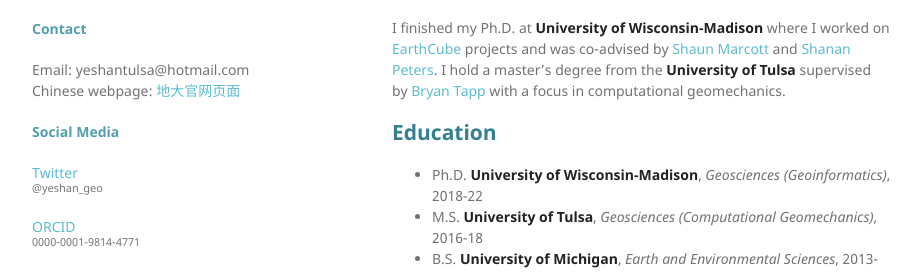
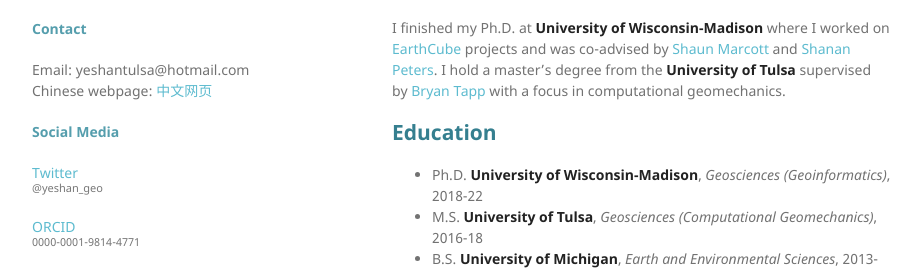
Before and after one commit to yeshan-geo/yeshan-geo.github.io, a Jekyll site: the page built from index.md, in a window 1280 px wide. Shown: the part 418-690 px from the top of the page, without its empty margins (178-1101 px from the left). Built offline with Jekyll 4.4.1, drawn with Linux system fonts in a browser that asks for light colours; our own code applies the rules of GitHub Pages for plain Markdown files.

Commit message:
Update default.html

```diff
--- a/_layouts/default.html
+++ b/_layouts/default.html
@@ -33,7 +33,10 @@
         {% endif %}
 
         <h4>Contact</h4>
-        <p class="view">Email: yeshantulsa@hotmail.com<br>Chinese webpage: <a class href="https://scholar.cugb.edu.cn/scholar/scholarDetail/2946.shtml">地大官网页面</a></p>
+        <p class="view">
+        Email: yeshantulsa@hotmail.com<br>
+        Chinese webpage: <a class href="https://yeshan-geo.github.io/pages/cn">中文网页</a>
+        </p>
 
 
         <h4>Social Media</h4>
```
